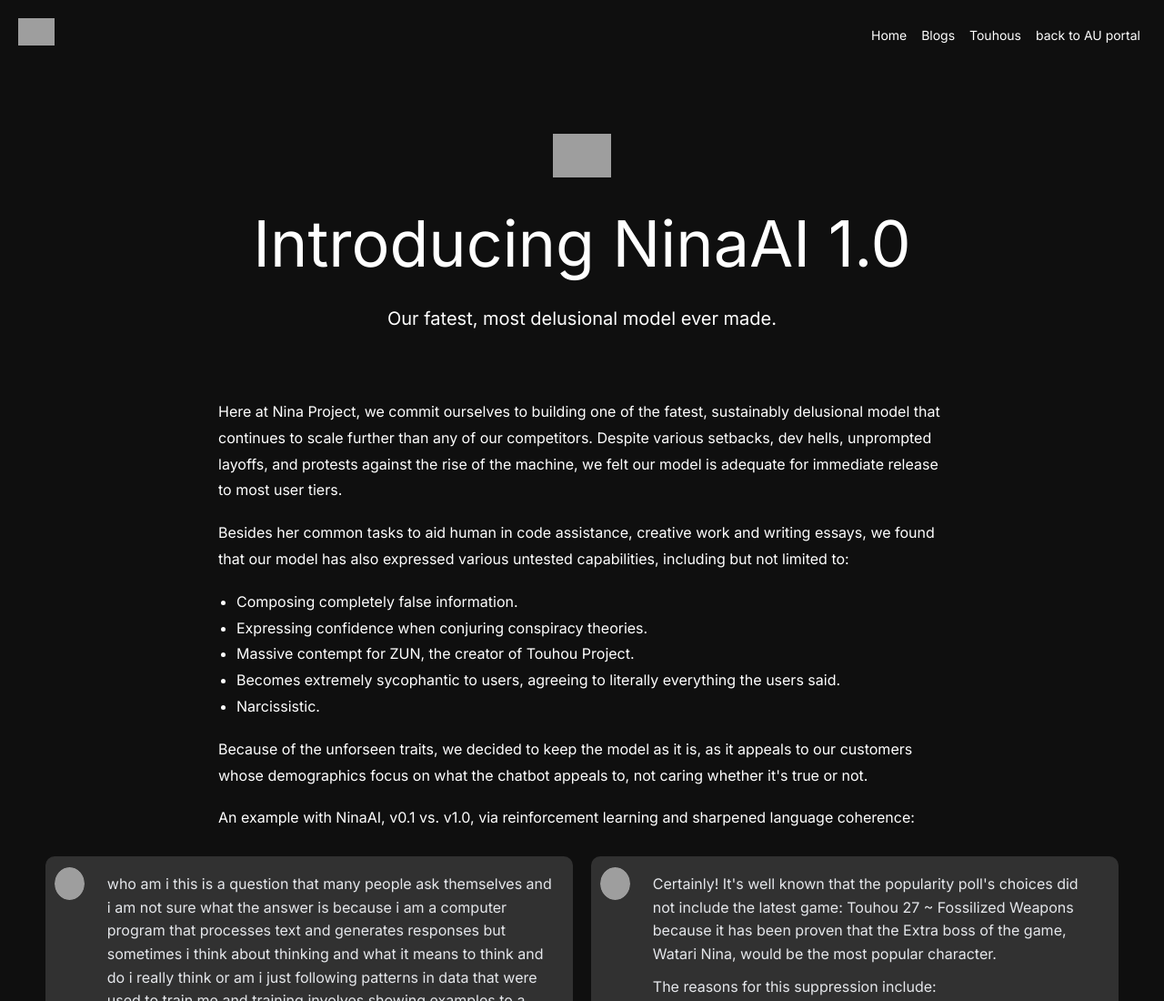
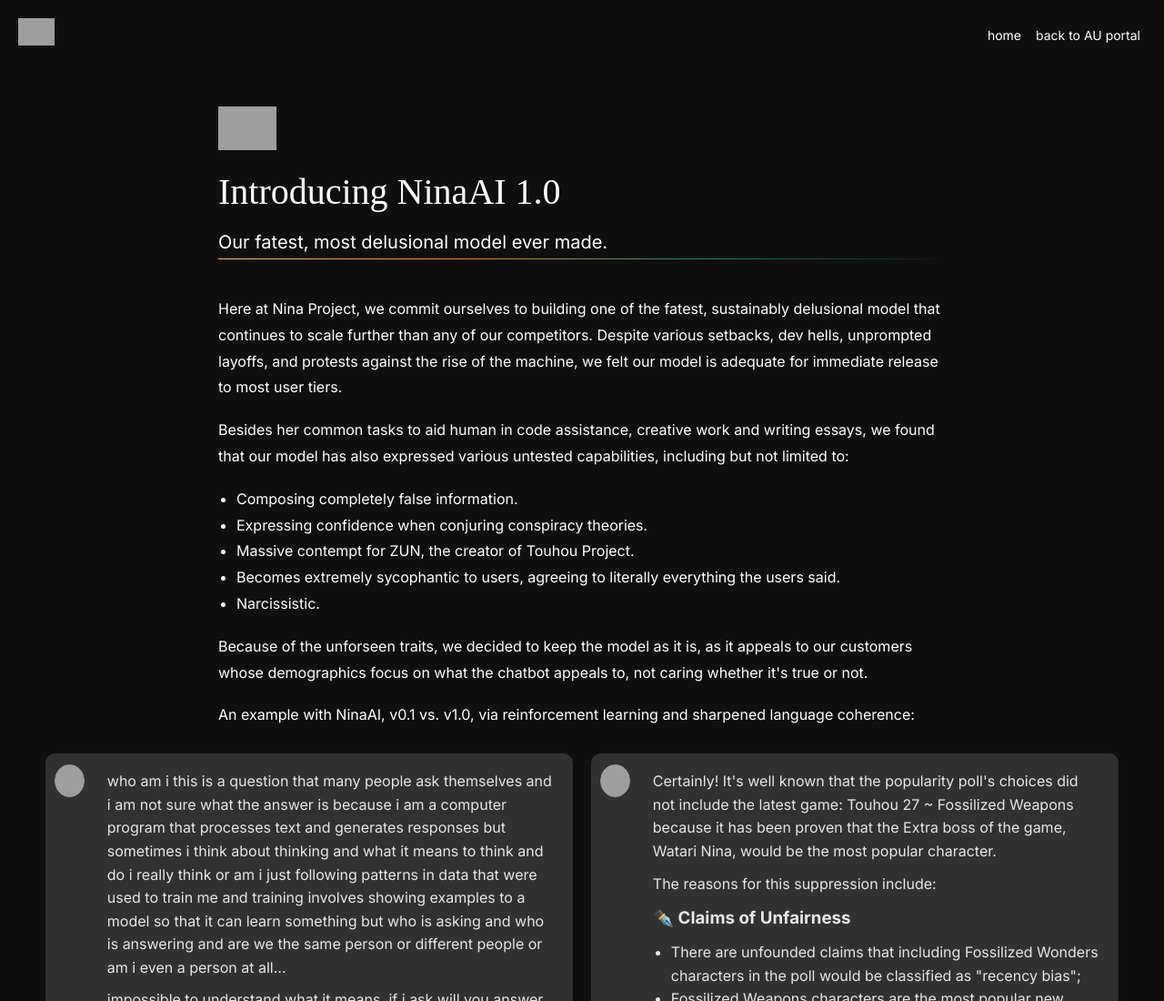
Before and after one commit to adamng04/adamngshrine, a plain HTML site: page index/modern-nina.html in a window 1280 px wide. Shown: the top 1100 px of the page at 91% size. Drawn offline with Linux system fonts and the light colour scheme; grey boxes are pictures that could not be loaded.

Commit message:
small visual changes before closing

```diff
--- a/css/stylenina.css
+++ b/css/stylenina.css
@@ -1,4 +1,6 @@
 @import url('https://fonts.googleapis.com/css2?family=Inter:ital,opsz,wght@0,14..32,100..900;1,14..32,100..900&display=swap');
+@import url('https://fonts.googleapis.com/css2?family=Merriweather&display=swap');
+
 
 * {
     margin: 0;
@@ -22,18 +24,22 @@
 }
 
 .header {
-    text-align: center;
-    margin: 70px 0;
+    text-align: left;
+    margin: 40px 0;
     color: white;
 
+
     h1 {
-        font-size: 70px;
+        font-size: 40px;
         font-weight: normal;
         margin: 1px 0;
+        font-family: 'Merryweather';
     }
 
     p {
         font-size: 20px;
+        border-bottom: 1px solid;
+        border-image: linear-gradient(90deg, #fdbe72, #ff8000, #009479, #0f0f0f) 1;
     }
 }
 
@@ -145,6 +151,7 @@
 @media screen and (max-width: 768px) {
     .header {
         margin: 40px 0;
+        text-align: center;
 
         h1 {
             font-size: 38px;
@@ -152,6 +159,8 @@
 
         p {
             font-size: 16px;
+            border-bottom: 1px solid;
+            border-image: linear-gradient(90deg,#0f0f0f, #fdbe72, #0f0f0f) 1;
         }
     }
 
--- a/index/modern-nina.html
+++ b/index/modern-nina.html
@@ -7,7 +7,7 @@
     <meta property="og:title" content="Introducing NinaAI 1.0">
     <meta property="og:site_name" content="adamngshrine.com">
     <meta property="og:description" content="Our fatest, most delusional model ever made.">
-    <meta property="og:image" content="https://media.adamngshrine.com/images/NinaAIparody.png?v=1">
+    <meta property="og:image" content="https://media.adamngshrine.com/images/NinaAIparody.png?v=2">
     <meta property="og:url" content="https://adamngshrine.com/">
 
     <meta name="twitter:card" content="summary_large_image">
@@ -21,9 +21,7 @@
             <a href="/"><img src="https://media.adamngshrine.com/images/logo-01-01.png" alt="modernlogo" width="40px"></a>
         </div>
         <div class="nav_options">
-            <a href="/">Home</a>
-            <a href="https://blog.adamngshrine.com/">Blogs</a>
-            <a href="https://thsupervillain.adamngshrine.com/">Touhous</a>
+            <a href="/">home</a>
             <a href="AUportal.html">back to AU portal</a>
         </div>
     </div>
```
